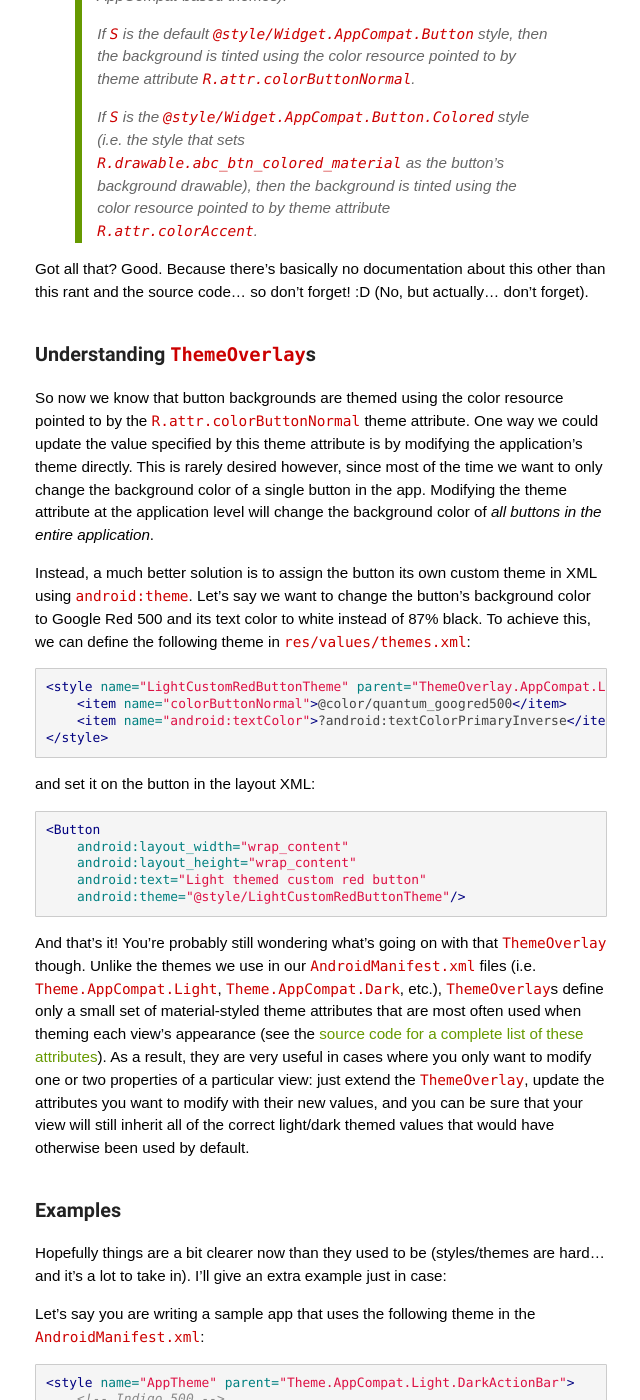
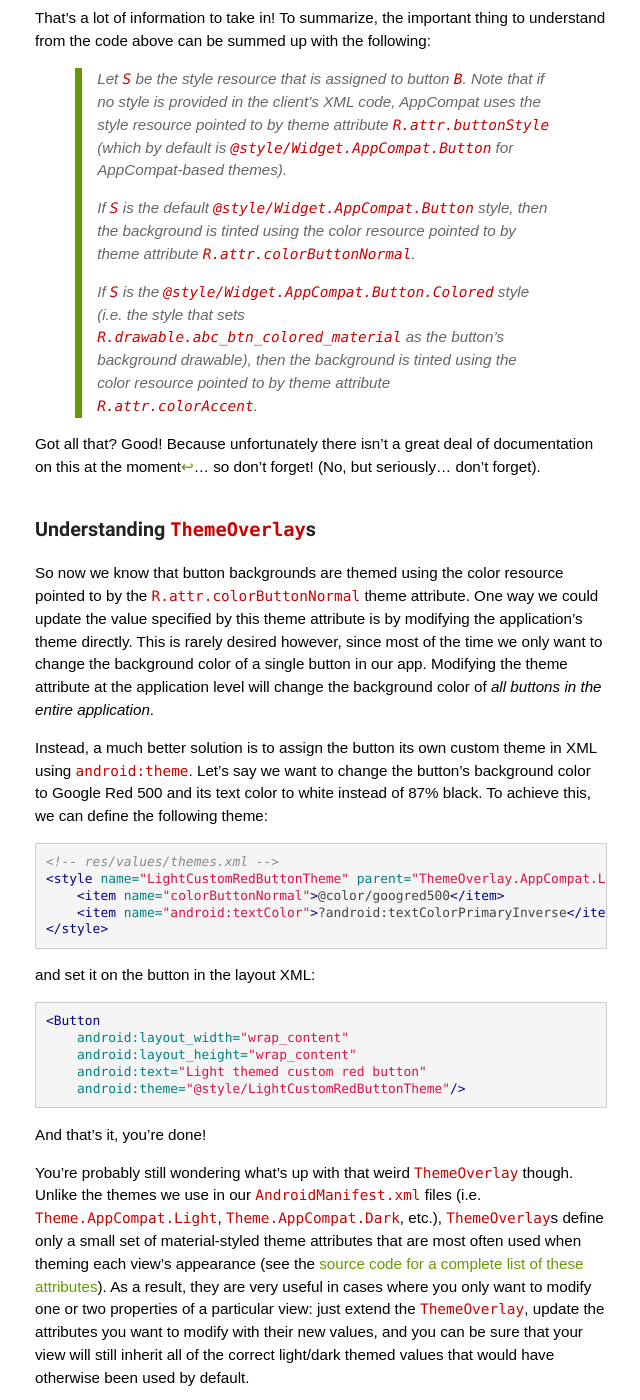
Before and after one commit to alexjlockwood/AndroidDesignPatterns, a Jekyll site: the page built from _posts/2016-08-06-theming-buttons-with-themeoverlays.md, in a window 1280 px wide and 1400 px high, scrolled down 1824 px. Shown: the whole window, without its empty margins (249-889 px from the left). Built offline with Jekyll 4.4.1, drawn with Linux system fonts in a browser that asks for light colours; some web fonts are replaced; a script that is not in the unit is left out; comment, search, counter and statistics services are not loaded; some of the changed text lies outside the part shown.

Commit message:
Final touches on new blog post

`````diff
--- a/_posts/2016-08-06-theming-buttons-with-themeoverlays.md
+++ b/_posts/2016-08-06-theming-buttons-with-themeoverlays.md
@@ -10,37 +10,47 @@
 
 <!--morestart-->
 
-Let's say you want to change the background color of a regular old button...
+Let's say you want to change the background color of a regular old `Button`.
+How should this be done?
 
-First, we should understand how the background color of a button is actually
+First, we must understand how the background color of a button is actually
 determined. The [material design spec on "Buttons"](https://material.google.com/components/buttons.html)
 has very specific requirements about what a button should look like in light
-themes vs. dark themes. How are these set under-the-hood?
+themes vs. dark themes. How are these requirements met under-the-hood?
 
 <!--more-->
 
 ### Understanding `R.attr.colorButtonNormal`
 
+So you probably know that AppCompat injects its own widgets in place of many framework
+widgets, giving AppCompat greater control over tinting widgets according to the material design
+spec even on pre-Lollipop devices. At runtime, `Button`s will become [`AppCompatButton`][AppCompatButton]s,
+so with that in mind let's do a bit of source code digging to determine how the button's background color
+is actually chosen:
+
 1.  The default style applied to `AppCompatButton`s is the style pointed to by
-    the [`R.attr.buttonStyle` theme attribute](https://github.com/android/platform_frameworks_support/blob/marshmallow-mr2-release/v7/appcompat/src/android/support/v7/widget/AppCompatButton.java#L60)).
+    the [`R.attr.buttonStyle` theme attribute](https://github.com/android/platform_frameworks_support/blob/marshmallow-mr2-release/v7/appcompat/src/android/support/v7/widget/AppCompatButton.java#L60).
 
-2.  ...which is declared [here](https://github.com/android/platform_frameworks_support/blob/marshmallow-mr2-release/v7/appcompat/res/values/themes_base.xml#L234).
+2.  ...which is declared in [`Base.V7.Theme.AppCompat`](https://github.com/android/platform_frameworks_support/blob/marshmallow-mr2-release/v7/appcompat/res/values/themes_base.xml#L234).
 
-3.  ...which points to [`@style/Widget.AppCompat.Button`](https://github.com/android/platform_frameworks_support/blob/marshmallow-mr2-release/v7/appcompat/res/values/styles.xml#L205)).
+3.  ...which points to [`@style/Widget.AppCompat.Button`](https://github.com/android/platform_frameworks_support/blob/marshmallow-mr2-release/v7/appcompat/res/values/styles.xml#L205).
 
-4.  ...which extends [`@style/Base.Widget.AppCompat.Button`](https://github.com/android/platform_frameworks_support/blob/marshmallow-mr2-release/v7/appcompat/res/values/styles_base.xml#L399)).
+4.  ...which extends [`@style/Base.Widget.AppCompat.Button`](https://github.com/android/platform_frameworks_support/blob/marshmallow-mr2-release/v7/appcompat/res/values/styles_base.xml#L399).
 
 5.  ...which uses
     [`@drawable/abc_btn_default_mtrl_shape`]((https://github.com/android/platform_frameworks_support/blob/marshmallow-mr2-release/v7/appcompat/res/values/styles_base.xml#L400))
-    as the button's default background drawable. The drawable XML itself is declared [here](https://github.com/android/platform_frameworks_support/blob/marshmallow-mr2-release/v7/appcompat/res/drawable/abc_btn_default_mtrl_shape.xml).
+    as the view's default background drawable.
 
-6.  Now, at runtime `AppCompatButton` backgrounds are tinted using one of two
+6.  Now, let's take a look at AppCompat's internal [`TintManager`][TintManager] class,
+    which contains most of the logic that determines how most of these widgets are tinted at runtime.
+    According to the source code, `AppCompatButton` backgrounds are tinted using one of two
     predefined default `ColorStateList`s, which you can see by analyzing the
-    source code [here](https://github.com/android/platform_frameworks_support/blob/marshmallow-mr2-release/v7/appcompat/src/android/support/v7/internal/widget/TintManager.java#L296-L299):
+    source code [here](https://github.com/android/platform_frameworks_support/blob/marshmallow-mr2-release/v7/appcompat/src/android/support/v7/internal/widget/TintManager.java#L296-L299)<a href="#ref1" title="Jump to footnote 1.">&#8617;</a>:
 
     ```java
     ...
-    } else if (resId == R.drawable.abc_btn_default_mtrl_shape) {
+    } else if (resId == R.drawable.abc_btn_default_mtrl_shape
+            || resId == R.drawable.abc_btn_borderless_material) {
         tint = createDefaultButtonColorStateList(context);
     } else if (resId == R.drawable.abc_btn_colored_material) {
         tint = createColoredButtonColorStateList(context);
@@ -50,7 +60,7 @@
 
     and [here](https://github.com/android/platform_frameworks_support/blob/marshmallow-mr2-release/v7/appcompat/src/android/support/v7/internal/widget/TintManager.java#L486-L521):
 
-    ````java
+    ```java
      private ColorStateList createDefaultButtonColorStateList(Context context) {
          return createButtonColorStateList(context, R.attr.colorButtonNormal);
      }
@@ -88,11 +98,9 @@
          return new ColorStateList(states, colors);
      }
      ```
-    ````
 
-I'll explain how all of this `ColorStateList` and tinting madness works in a
-followup rant, but for now, the important thing to understand from the code
-above can be summed up with the following:
+That's a lot of information to take in! To summarize, the important thing to
+understand from the code above can be summed up with the following:
 
 > Let `S` be the style resource that is assigned to button `B`. Note that if no
 > style is provided in the client's XML code, AppCompat uses the style resource
@@ -108,9 +116,9 @@
 > drawable), then the background is tinted using the color resource pointed to
 > by theme attribute `R.attr.colorAccent`.
 
-Got all that? Good. Because there's basically no documentation about this other
-than this rant and the source code... so don't forget! :D (No, but actually...
-don't forget).
+Got all that? Good! Because unfortunately there isn't a great deal of documentation
+on this at the moment<a href="#ref2" title="Jump to footnote 2.">&#8617;</a>...
+so don't forget! (No, but seriously... don't forget).
 
 ### Understanding `ThemeOverlay`s
 
@@ -118,18 +126,19 @@
 pointed to by the `R.attr.colorButtonNormal` theme attribute. One way we could
 update the value specified by this theme attribute is by modifying the
 application's theme directly. This is rarely desired however, since most of the
-time we want to only change the background color of a single button in the app.
+time we only want to change the background color of a single button in our app.
 Modifying the theme attribute at the application level will change the
 background color of *all buttons in the entire application*.
 
 Instead, a much better solution is to assign the button its own custom theme in
 XML using `android:theme`. Let's say we want to change the button's background
 color to Google Red 500 and its text color to white instead of 87% black. To
-achieve this, we can define the following theme in `res/values/themes.xml`:
+achieve this, we can define the following theme:
 
 ```xml
+<!-- res/values/themes.xml -->
 <style name="LightCustomRedButtonTheme" parent="ThemeOverlay.AppCompat.Light">
-    <item name="colorButtonNormal">@color/quantum_googred500</item>
+    <item name="colorButtonNormal">@color/googred500</item>
     <item name="android:textColor">?android:textColorPrimaryInverse</item>
 </style>
 ```
@@ -144,48 +153,48 @@
     android:theme="@style/LightCustomRedButtonTheme"/>
 ```
 
-And that's it! You're probably still wondering what's going on with that
+And that's it, you're done!
+
+You're probably still wondering what's up with that weird
 `ThemeOverlay` though. Unlike the themes we use in our `AndroidManifest.xml`
 files (i.e. `Theme.AppCompat.Light`, `Theme.AppCompat.Dark`, etc.),
 `ThemeOverlay`s define only a small set of material-styled theme attributes that
-are most often used when theming each view's appearance (see the [source code
-for a complete list of these attributes](https://github.com/android/platform_frameworks_support/blob/marshmallow-mr2-release/v7/appcompat/res/values/themes_base.xml#L551-L604)).
+are most often used when theming each view's appearance (see the
+[source code for a complete list of these attributes](https://github.com/android/platform_frameworks_support/blob/marshmallow-mr2-release/v7/appcompat/res/values/themes_base.xml#L551-L604)).
 As a result, they are very useful in cases where you only want to modify one or
 two properties of a particular view: just extend the `ThemeOverlay`, update the
 attributes you want to modify with their new values, and you can be sure that
 your view will still inherit all of the correct light/dark themed values that
 would have otherwise been used by default.
 
-### Examples
+### Pop quiz!
 
 Hopefully things are a bit clearer now than they used to be (styles/themes are
-hard... and it's a lot to take in). I'll give an extra example just in case:
+hard... and it's a lot to take in). I'll give an extra example just in case.
 
 Let's say you are writing a sample app that uses the following theme in the
 `AndroidManifest.xml`:
 
 ```xml
+<!-- res/values/themes.xml -->
 <style name="AppTheme" parent="Theme.AppCompat.Light.DarkActionBar">
-    <!-- Indigo 500 -->
-    <item name="colorPrimary">#3F51B5</item>
-    <!-- Indigo 700 -->
-    <item name="colorPrimaryDark">#303F9F</item>
-    <!-- Pink A200 -->
-    <item name="colorAccent">#FF4081</item>
+    <item name="colorPrimary">@color/indigo500</item>
+    <item name="colorPrimaryDark">@color/indigo700</item>
+    <item name="colorAccent">@color/pinkA200</item>
 </style>
 ```
 
-In addition to this, the following custom themes are declared in
-`res/values/themes.xml` as well:
+In addition to this, the following custom themes are declared as well:
 
 ```xml
+<!-- res/values/themes.xml -->
 <style name="LightCustomRedButtonTheme" parent="ThemeOverlay.AppCompat.Light">
-    <item name="colorButtonNormal">@color/quantum_googred500</item>
+    <item name="colorButtonNormal">@color/googred500</item>
     <item name="android:textColor">?android:textColorPrimaryInverse</item>
 </style>
 
 <style name="DarkCustomRedButtonTheme" parent="ThemeOverlay.AppCompat.Dark">
-    <item name="colorButtonNormal">@color/quantum_googred500</item>
+    <item name="colorButtonNormal">@color/googred500</item>
     <item name="android:textColor">?android:textColorPrimaryInverse</item>
 </style>
 ```
@@ -212,7 +221,6 @@
     <Button
         android:layout_width="wrap_content"
         android:layout_height="wrap_content"
-        android:layout_marginBottom="16dp"
         android:text="..."
         android:theme="@style/LightCustomRedButtonTheme"/>
 
@@ -232,7 +240,6 @@
     <Button
         android:layout_width="wrap_content"
         android:layout_height="wrap_content"
-        android:layout_marginBottom="16dp"
         android:text="..."
         android:theme="@style/DarkCustomRedButtonTheme"/>
 </LinearLayout>
@@ -241,14 +248,36 @@
 #### Solutions
 
 Here are the screenshots of what it looks like when the buttons are put in
-enabled states:
+enabled and disabled states:
 
-[![Buttons enabled]
-(/java/com/google/android/apps/classroom/g3doc/resources/rants-by-alex/rants/rant6-buttons-enabled-resized.png)]
-(/java/com/google/android/apps/classroom/g3doc/resources/rants-by-alex/rants/rant6-buttons-enabled.png)
+<div style="display: block;">
+  <div style="float:left; margin-right:16px;">
+    <a href="/assets/images/posts/2016/08/06/rant6-buttons-enabled.png">
+      <img alt="Example code solutions, buttons enabled" src="/assets/images/posts/2016/08/06/rant6-buttons-enabled-resized.png"/>
+    </a>
+  </div>
+  <div style="float:left;">
+    <a href="/assets/images/posts/2016/08/06/rant6-buttons-disabled.png">
+      <img alt="Example code solutions, buttons disabled" src="/assets/images/posts/2016/08/06/rant6-buttons-disabled-resized.png"/>
+    </a>
+  </div>
+</div>
 
-and in disabled states:
+<div style="display: inline-block;">
+As always, thanks for reading! Feel free to leave a comment if you have any questions, and don't forget to +1 and/or share this blog post if you found it helpful! And check out the
+<a href="">source code for these examples on GitHub</a> as well!
+</div>
 
-[![Buttons disabled]
-(/java/com/google/android/apps/classroom/g3doc/resources/rants-by-alex/rants/rant6-buttons-disabled-resized.png)]
-(/java/com/google/android/apps/classroom/g3doc/resources/rants-by-alex/rants/rant6-buttons-disabled.png)
+<hr class="footnote-divider"/>
+<sup id="footnote1">1</sup> Note that `R.drawable.abc_btn_borderless_material` and `R.drawable.abc_btn_colored_material`
+are the background drawable resources that are used when you apply the
+[`@style/Widget.AppCompat.Button.Colored`][Base.Widget.AppCompat.Button.Colored] and [`@style/Widget.AppCompat.Button.Borderless`][Base.Widget.AppCompat.Button.Borderless]
+styles to your `AppCompatButton` respectively. <a href="#ref1" title="Jump to footnote 1.">&#8617;</a>
+
+<sup id="footnote2">2</sup> If you have any links/blogs/documentation on AppCompat in mind that you've found useful in the past,
+please feel free to leave a link in the comments below! I'd love to check it out. <a href="#ref2" title="Jump to footnote 2.">&#8617;</a>
+
+  [AppCompatButton]: https://developer.android.com/reference/android/support/v7/widget/AppCompatButton.html
+  [TintManager]: (https://github.com/android/platform_frameworks_support/blob/marshmallow-mr2-release/v7/appcompat/src/android/support/v7/internal/widget/TintManager.java)
+  [Base.Widget.AppCompat.Button.Colored]: https://github.com/android/platform_frameworks_support/blob/marshmallow-mr2-release/v7/appcompat/res/values/styles_base.xml#L417
+  [Base.Widget.AppCompat.Button.Borderless]: https://github.com/android/platform_frameworks_support/blob/marshmallow-mr2-release/v7/appcompat/res/values/styles_base.xml#L423
`````
Also changed, not shown: _posts/2016-08-05-understanding-contextcompat-getcolor.md (+2 -1 lines), assets/images/posts/2016/08/06/rant6-buttons-disabled-resized.png (added), assets/images/posts/2016/08/06/rant6-buttons-disabled.png (added), assets/images/posts/2016/08/06/rant6-buttons-enabled-resized.png (added), assets/images/posts/2016/08/06/rant6-buttons-enabled.png (added).
